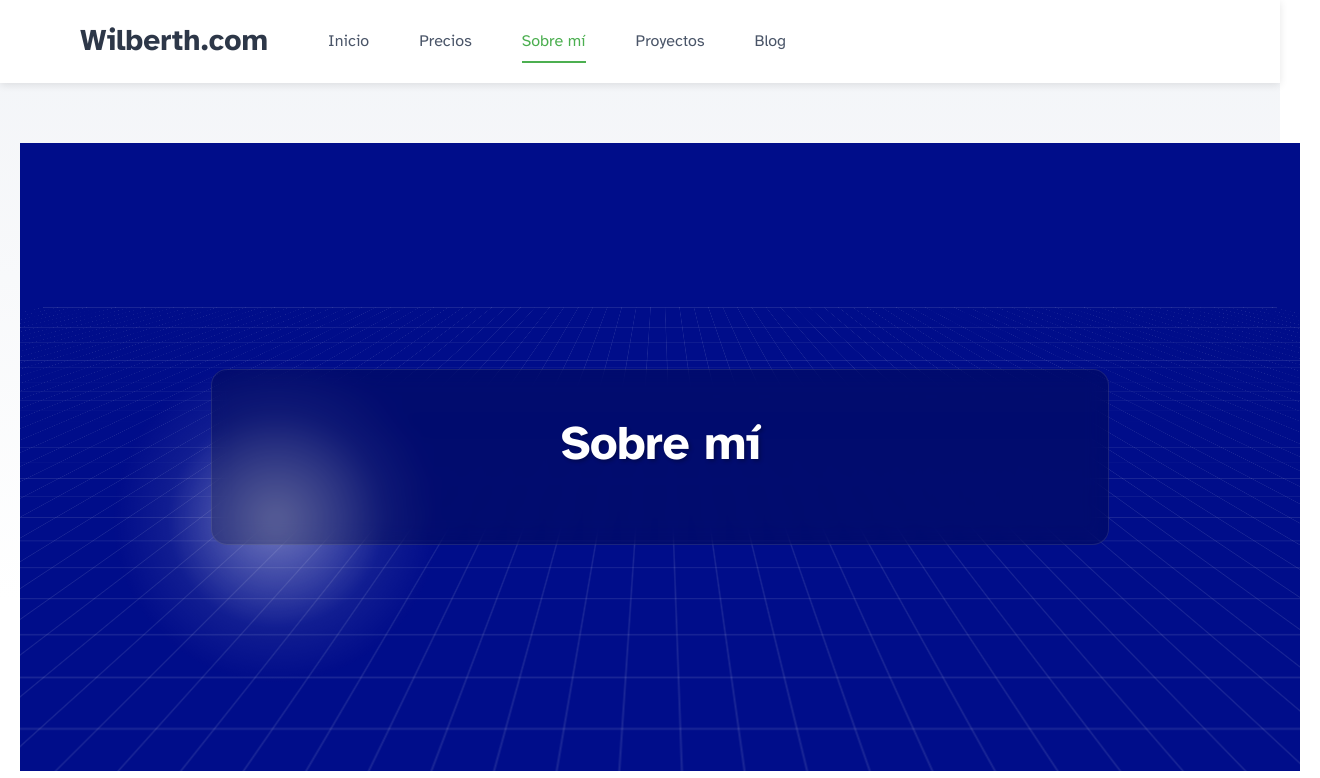
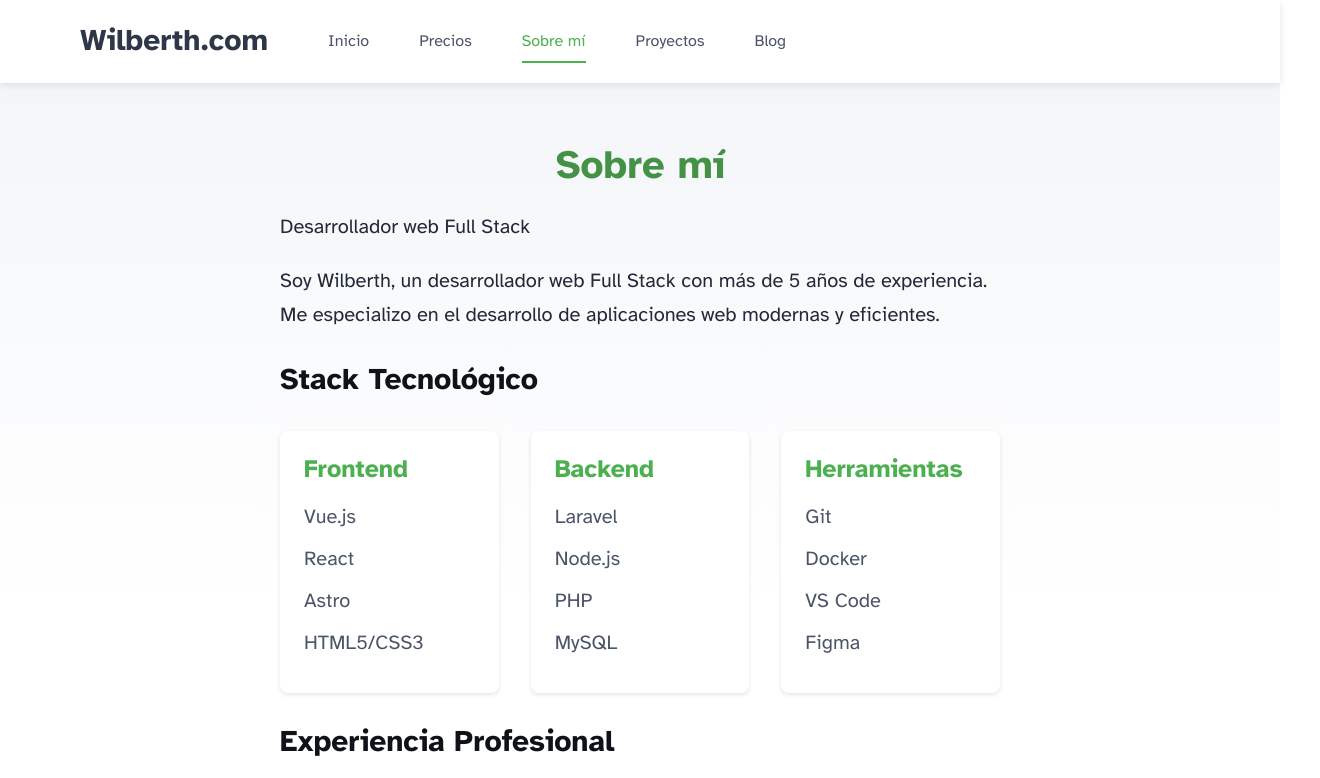
Before and after one commit to stwilberth/wilberth, an Astro site: page /about in a window 1280 px wide. Shown: the top 778 px of the page, 1320 px wide, since content can reach past the window. Built offline with nearby package versions, Linux system fonts and the light colour scheme; Astro itself is replaced by a stand-in of ours.

Commit message:
changes views style

```diff
--- a/src/layouts/AboutLayout.astro
+++ b/src/layouts/AboutLayout.astro
@@ -2,7 +2,6 @@
 import BaseHead from '../components/BaseHead.astro';
 import Header from '../components/Header.astro';
 import Footer from '../components/Footer.astro';
-import BackgroundPattern from '../components/BackgroundPattern.astro';
 
 const { title, description } = Astro.props;
 ---
@@ -10,105 +9,16 @@ const { title, description } = Astro.props;
 <html lang="es">
 	<head>
 		<BaseHead title={title} description={description} />
-		<style>
-			main {
-				width: 100%;
-				max-width: 100%;
-				margin: 0;
-				position: relative;
-			}
-			.hero-section {
-				position: relative;
-				width: 100%;
-				min-height: 500px;
-				display: flex;
-				align-items: center;
-				justify-content: center;
-				padding: 4rem 0;
-				margin-bottom: 2rem;
-				overflow: hidden;
-			}
-			.hero-content {
-				position: relative;
-				z-index: 2;
-				width: 90%;
-				max-width: 800px;
-				margin: 0 auto;
-				color: white;
-				text-align: center;
-				padding: 3rem;
-				background: rgba(0, 0, 0, 0.2);
-				border-radius: 1rem;
-				backdrop-filter: blur(10px);
-				border: 1px solid rgba(255, 255, 255, 0.1);
-				animation: fadeIn 1s ease-out;
-			}
-			.content {
-				width: 720px;
-				max-width: calc(100% - 2em);
-				margin: auto;
-				padding: 1em;
-				color: rgb(var(--gray-dark));
-				background: white;
-				border-radius: 1rem;
-				box-shadow: 0 4px 6px rgba(0, 0, 0, 0.1);
-			}
-			.title {
-				margin-bottom: 1em;
-				text-align: center;
-				line-height: 1;
-			}
-			.title h1 {
-				margin: 0;
-				color: white;
-				font-size: 3rem;
-				font-weight: 700;
-				text-shadow: 2px 2px 4px rgba(0, 0, 0, 0.3);
-				letter-spacing: -0.5px;
-			}
-
-			@keyframes fadeIn {
-				from {
-					opacity: 0;
-					transform: translateY(20px);
-				}
-				to {
-					opacity: 1;
-					transform: translateY(0);
-				}
-			}
-
-			@media (max-width: 768px) {
-				.hero-section {
-					min-height: 400px;
-					padding: 2rem 0;
-				}
-				.title h1 {
-					font-size: 2rem;
-				}
-				.hero-content {
-					padding: 1.5rem;
-				}
-			}
-		</style>
 	</head>
 
 	<body>
 		<Header />
 		<main>
-			<div class="hero-section">
-				<BackgroundPattern class="background-hero" />
-				<div class="hero-content">
-					<div class="title">
-						<h1>{title}</h1>
-					</div>
-				</div>
+			<div class="header">
+				<h1>{title}</h1>
+				<p class="description">{description}</p>
 			</div>
-			<article>
-				<div class="content">
-					<slot />
-				</div>
-			</article>
+			<slot />
 		</main>
 		<Footer />
 	</body>
--- a/src/layouts/BlogPost.astro
+++ b/src/layouts/BlogPost.astro
@@ -15,12 +15,6 @@ const { title, description, pubDate, updatedDate } = Astro.props;
 	<head>
 		<BaseHead title={title} description={description} subtitle='Artículos'  />
 		<style>
-			main {
-				width: 100%;
-				max-width: 1200px;
-				margin: 0 auto;
-				padding: 2rem 1rem;
-			}
 			.hero-section {
 				margin-bottom: 2rem;
 			}
@@ -28,19 +22,9 @@ const { title, description, pubDate, updatedDate } = Astro.props;
 				max-width: 800px;
 				margin: 0 auto;
 			}
-			.title {
-				margin-bottom: 2rem;
-			}
-			.title h1 {
-				margin: 0 0 1rem 0;
-				color: #111827;
-				font-size: 2rem;
-				font-weight: 700;
-				line-height: 1.2;
-			}
 			.date {
 				color: #6b7280;
-				font-size: 0.875rem;
+				font-size: 0.9rem;
 			}
 			.last-updated-on {
 				font-style: italic;
@@ -50,18 +34,18 @@ const { title, description, pubDate, updatedDate } = Astro.props;
 				max-width: 800px;
 				margin: 0 auto;
 				color: #374151;
-				line-height: 1.6;
-				font-size: 0.95rem;
+				line-height: 1.7;
+				font-size: 1rem;
 			}
 			.prose :global(h2) {
 				color: #111827;
-				font-size: 1.25rem;
+				font-size: 1.35rem;
 				margin: 2rem 0 1rem;
 				font-weight: 600;
 			}
 			.prose :global(h3) {
 				color: #111827;
-				font-size: 1.1rem;
+				font-size: 1.2rem;
 				margin: 1.5rem 0 0.75rem;
 				font-weight: 600;
 			}
@@ -88,14 +72,6 @@ const { title, description, pubDate, updatedDate } = Astro.props;
 			}
 			.prose :global(a:hover) {
 				text-decoration: underline;
-			}
-			@media (max-width: 768px) {
-				.title h1 {
-					font-size: 2rem;
-				}
-				main {
-					padding: 1rem;
-				}
 			}
 		</style>
 	</head>
--- a/src/pages/about.astro
+++ b/src/pages/about.astro
@@ -4,59 +4,84 @@ import Layout from '../layouts/AboutLayout.astro';
 
 <Layout
 	title="Sobre mí"
-	description="Wilberth es un desarrollador web Full Stack apasionado por crear soluciones digitales innovadoras."
-	pubDate={new Date('January 05 2025')}
-	heroImage="/blog-placeholder-about.png"
+	description="Desarrollador web Full Stack"
 >
 	<div class="about-content">
-		<p class="intro">
-			Soy Wilberth, un desarrollador web Full Stack apasionado por crear soluciones digitales innovadoras. Con más de 5 años de experiencia, me especializo en el desarrollo de aplicaciones web modernas y eficientes.
+		<p>
+			Soy Wilberth, un desarrollador web Full Stack con más de 5 años de experiencia. Me especializo en el desarrollo de aplicaciones web modernas y eficientes.
+		</p>
+
+		<h2>Stack Tecnológico</h2>
+		<div class="tech-grid">
+			<div class="tech-card">
+				<h3>Frontend</h3>
+				<ul>
+					<li>Vue.js</li>
+					<li>React</li>
+					<li>Astro</li>
+					<li>HTML5/CSS3</li>
+				</ul>
+			</div>
+			<div class="tech-card">
+				<h3>Backend</h3>
+				<ul>
+					<li>Laravel</li>
+					<li>Node.js</li>
+					<li>PHP</li>
+					<li>MySQL</li>
+				</ul>
+			</div>
+			<div class="tech-card">
+				<h3>Herramientas</h3>
+				<ul>
+					<li>Git</li>
+					<li>Docker</li>
+					<li>VS Code</li>
+					<li>Figma</li>
+				</ul>
+			</div>
+		</div>
+
+		<h2>Experiencia Profesional</h2>
+		<p>
+			Mi experiencia abarca tanto el desarrollo frontend como backend. Me enfoco en crear experiencias de usuario excepcionales mientras mantengo un código limpio y mantenible.
 		</p>
 
 		<p>
-			Mi experiencia abarca tanto el desarrollo frontend como backend, utilizando tecnologías como Laravel, Vue.js, Astro, Node.js y MySQL. Me enfoco en crear experiencias de usuario excepcionales mientras mantengo un código limpio y mantenible.
-		</p>
-
-		<p>
-			Además de mi trabajo como desarrollador, me mantengo constantemente actualizado con las últimas tendencias y tecnologías del desarrollo web. Disfruto colaborando en equipos multidisciplinarios y enfrentando nuevos desafíos tecnológicos.
-		</p>
-
-		<p>
-			Cuando no estoy programando, estoy viendo videos de programación o de tecnologías web 😄
+			Me mantengo constantemente actualizado con las últimas tendencias y tecnologías del desarrollo web. Disfruto colaborando en equipos multidisciplinarios y enfrentando nuevos desafíos tecnológicos.
 		</p>
 	</div>
 
 	<style>
-		.about-content {
-			font-size: 1.1rem;
-			line-height: 1.8;
-			background: rgba(255, 255, 255, 0.95);
-			padding: 2rem;
-			border-radius: 1rem;
-			box-shadow: 0 4px 6px rgba(0, 0, 0, 0.1);
+		.tech-grid {
+			display: grid;
+			grid-template-columns: repeat(3, 1fr);
+			gap: 2rem;
+			margin: 2rem 0;
 		}
-
-		.intro {
-			font-size: 1.3rem;
+		.tech-card {
+			background: #ffffff;
+			border-radius: 0.5rem;
+			padding: 1.5rem;
+			box-shadow: 0 2px 4px rgba(0, 0, 0, 0.1);
+		}
+		.tech-card h3 {
+			margin: 0 0 1rem 0;
 			color: var(--accent);
-			font-weight: 500;
-			margin-bottom: 2rem;
-			border-left: 4px solid var(--accent);
-			padding-left: 1rem;
 		}
-
-		p {
-			margin-bottom: 1.5rem;
+		.tech-card ul {
+			list-style: none;
+			padding: 0;
+			margin: 0;
 		}
-
+		.tech-card li {
+			margin: 0.5rem 0;
+			color: #4a5568;
+		}
 		@media (max-width: 768px) {
-			.about-content {
-				padding: 1.5rem;
-				font-size: 1rem;
-			}
-
-			.intro {
-				font-size: 1.2rem;
+			.tech-grid {
+				grid-template-columns: 1fr;
+				gap: 1rem;
 			}
 		}
 	</style>
--- a/src/pages/projects.astro
+++ b/src/pages/projects.astro
@@ -23,12 +23,6 @@ console.log('Sorted works:', sortedWorks.map(w => w.data.title));
 	<head>
 		<BaseHead title={SITE_TITLE} subtitle="Proyectos" description={SITE_DESCRIPTION} />
 		<style>
-			main {
-				width: 100%;
-				max-width: 1200px;
-				margin: 0 auto;
-				padding: 2rem 1rem;
-			}
 			.intro-text {
 				text-align: center;
 				color: #6b7280;
@@ -106,15 +100,18 @@ console.log('Sorted works:', sortedWorks.map(w => w.data.title));
 			section:first-of-type {
 				margin-top: 1rem;
 			}
+			.intro-text, .section-title, .section-description, .projects-grid {
+				padding: 0 1rem;
+			}
 		</style>
 	</head>
 	<body>
 		<Header />
 		<main>
-			<p class="intro-text">Una selección de mis trabajos más recientes en desarrollo web y software.</p>
+			<h1>Proyectos</h1>
+			<p>Explora mi portafolio de proyectos donde combino creatividad y tecnología para crear soluciones web innovadoras. Cada proyecto refleja mi pasión por el desarrollo y mi compromiso con la excelencia técnica.</p>
 
 			<section>
-				<h2 class="section-title">Proyectos Personales</h2>
 				<div class="projects-grid">
 					{
 						sortedProjects.map((project) => (
@@ -138,8 +135,8 @@ console.log('Sorted works:', sortedWorks.map(w => w.data.title));
 					}
 				</div>
 
-				<h2 class="section-title">Colaboraciones</h2>
-				<p class="section-description">Proyectos en los que he trabajado como colaborador.</p>
+				<h2>Experiencia Profesional</h2>
+				<p>Descubre los proyectos empresariales donde he aportado mi experiencia, colaborando en equipos multidisciplinarios para desarrollar soluciones tecnológicas de alto impacto.</p>
 				<div class="projects-grid">
 					{
 						sortedWorks.map((work) => (
--- a/src/styles/global.css
+++ b/src/styles/global.css
@@ -59,22 +59,22 @@ h6 {
 	line-height: 1.2;
 }
 h1 {
-	font-size: 2.052em;
+	font-size: 2em;
 	text-align: center;
 	color: #459247;
 }
 h2 {
-	font-size: 1.8em;
-	margin-top: 0.8em;
+	font-size: 1.5em;
+	margin-top: 1em;
 }
 h3 {
-	font-size: 1.953em;
+	font-size: 1.25em;
 }
 h4 {
-	font-size: 1.563em;
+	font-size: 1.1em;
 }
 h5 {
-	font-size: 1.25em;
+	font-size: 1em;
 }
 strong,
 b {
```
Also changed, not shown: scripts/generate-blog-images.js (deleted, +0 -81 lines), src/pages/pricing.astro (+16 -28 lines), public/1.jpg (deleted), public/blog-placeholder-1.jpg (deleted), public/blog-placeholder-2.jpg (deleted), public/blog-placeholder-3.jpg (deleted), public/blog-placeholder-4.jpg (deleted), public/blog-placeholder-5.jpg (deleted).
